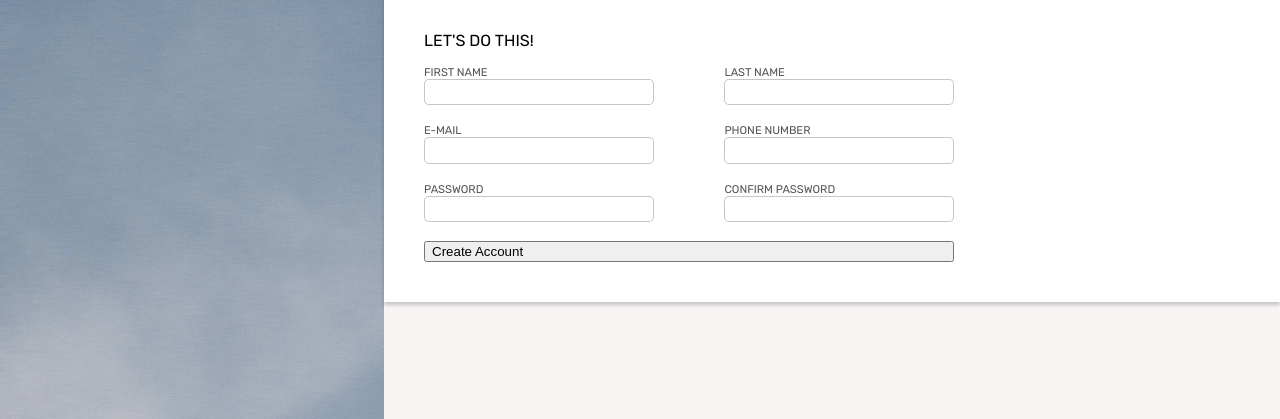
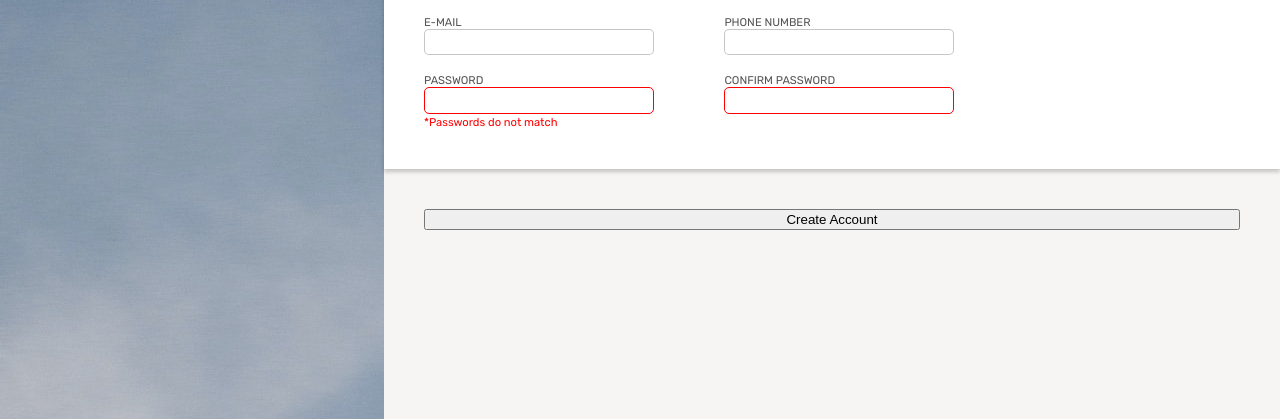
Before and after one commit to mikeanes/odin-signup, a plain HTML site: page index.html in a window 1280 px wide. Shown: the part 381-800 px from the top of the page. Drawn offline with Linux system fonts and the light colour scheme.

Commit message:
error class on password inputs added

```diff
--- a/index.html
+++ b/index.html
@@ -50,16 +50,18 @@
                 <div class="form-row">
                     <entry>
                         <label for="password">Password</label>
-                        <input type="password" name="password" id="password" required>
+                        <input type="password" name="password" id="password" class="error" required>
+                        <span class="after-text"></span>
                     </entry>
                     <entry>
                         <label for="conf-password">Confirm Password</label>
-                        <input type="password" name="conf-password" id="conf-password" required>
+                        <input type="password" name="conf-password" id="conf-password" class="error" required>
                     </entry>
                 </div>
-                <button type="submit" class="form-row">Create Account</button>
+
+        </div>
+                <button type="submit">Create Account</button>
             </form>
-        </div>
     </div>
 
 </body>
--- a/style.css
+++ b/style.css
@@ -15,7 +15,7 @@ body{
     display: flex;
     flex-direction: column;
     width: 70vw;
-    justify-content: center;
+    justify-content: start;
     background-color: rgba(235, 228, 228, 0.421);
 }
 .signup-form{
@@ -62,9 +62,30 @@ input:focus{
     outline: none;
     box-shadow: 1px 1px 4px rgb(47, 47, 47);
 }
+.error{
+    outline: none;
+    border: 1.5px solid red;
+}
+.after-text{
+    color: red;
+    text-transform: none;
+    padding-top: 0.2em;
+
+}
+.after-text::after{
+    content: "*Passwords do not match";
+}
+button{
+    margin: 2.5rem;
+}
 header{
     padding: 2.5rem;
 }
 header>p{
     font-size: 1.4rem;
 }
+.signup-form>p{
+    text-transform: none;
+    font-size: 1.4rem;
+
+}
```
